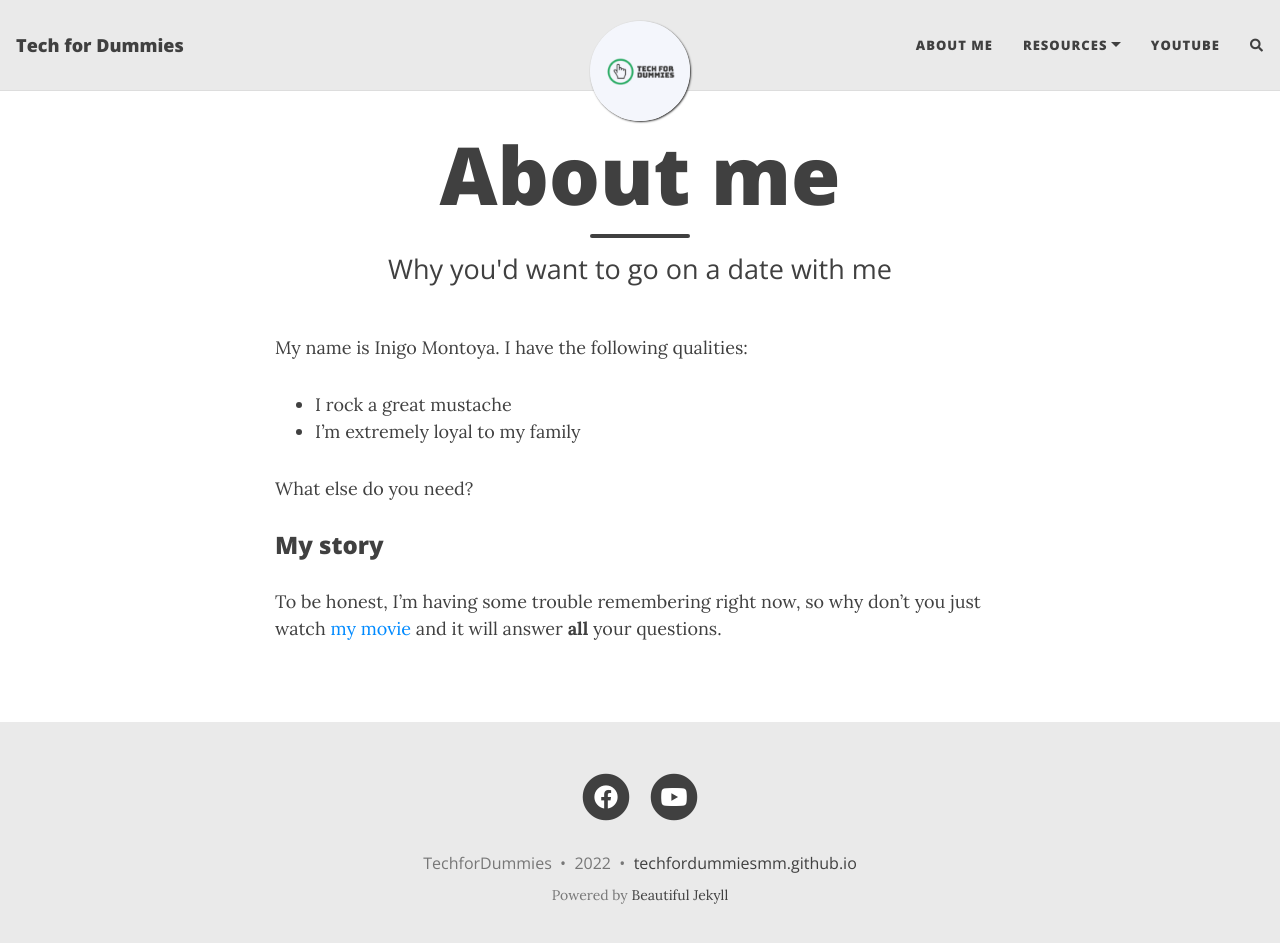
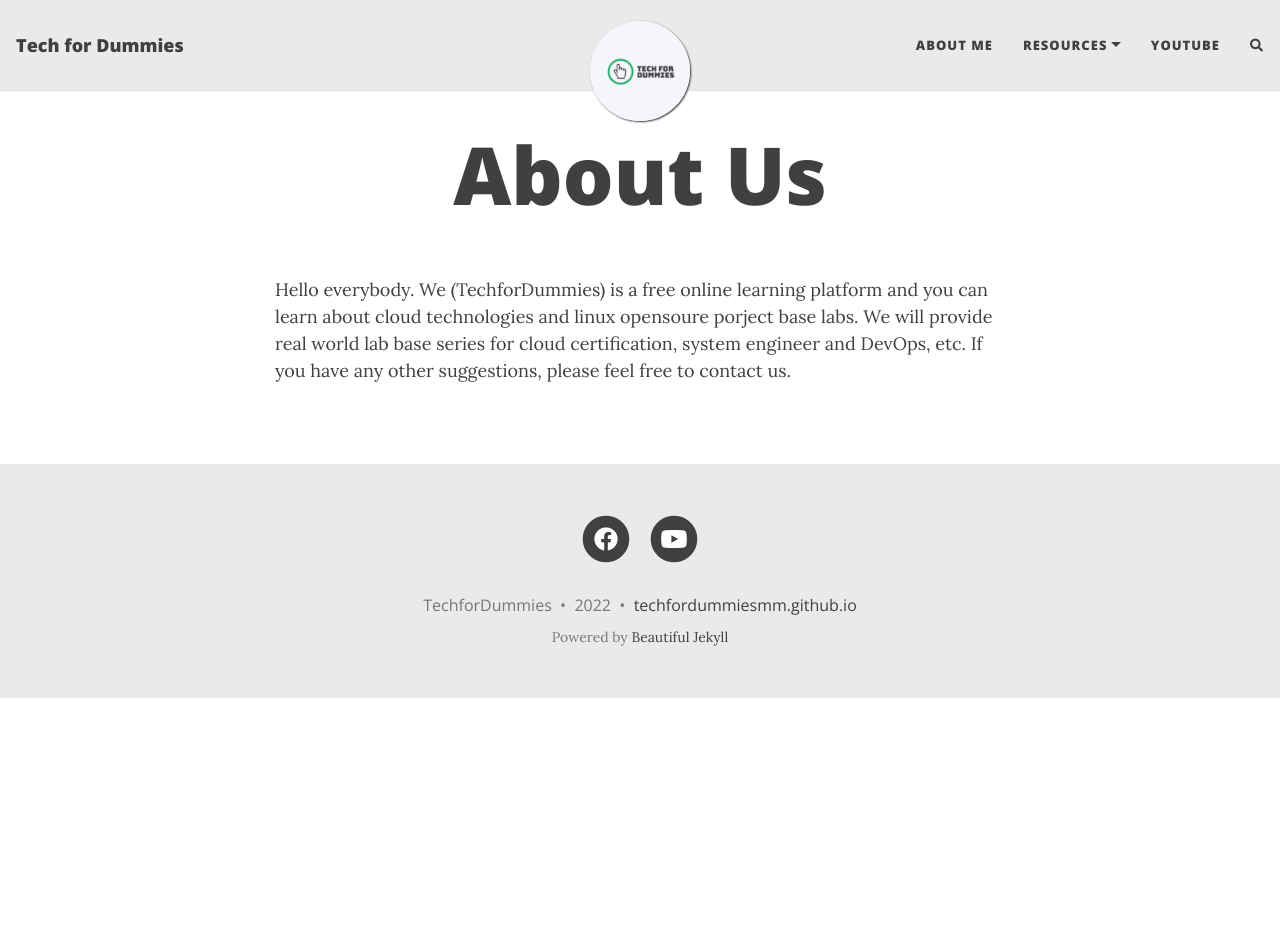
Before and after one commit to hlaingminpaing/techfordummiesmm.github.io, a Jekyll site: the page built from aboutme.md, in a window 1280 px wide and 956 px high. Shown: the top 943 px of the window. Built offline with Jekyll 4.4.1, drawn with Linux system fonts in a browser that asks for light colours; nearby versions of some CDN libraries; comment, search, counter and statistics services are not loaded.

Commit message:
Update aboutme.md

```diff
--- a/aboutme.md
+++ b/aboutme.md
@@ -1,16 +1,7 @@
 ---
 layout: page
-title: About me
-subtitle: Why you'd want to go on a date with me
+title: About Us
+
 ---
 
-My name is Inigo Montoya. I have the following qualities:
-
-- I rock a great mustache
-- I'm extremely loyal to my family
-
-What else do you need?
-
-### My story
-
-To be honest, I'm having some trouble remembering right now, so why don't you just watch [my movie](https://en.wikipedia.org/wiki/The_Princess_Bride_%28film%29) and it will answer **all** your questions.
+Hello everybody. We (TechforDummies) is a free online learning platform and you can learn about cloud technologies and linux opensoure porject base labs. We will provide real world lab base series for cloud certification, system engineer and DevOps, etc. If you have any other suggestions, please feel free to contact us.
```
